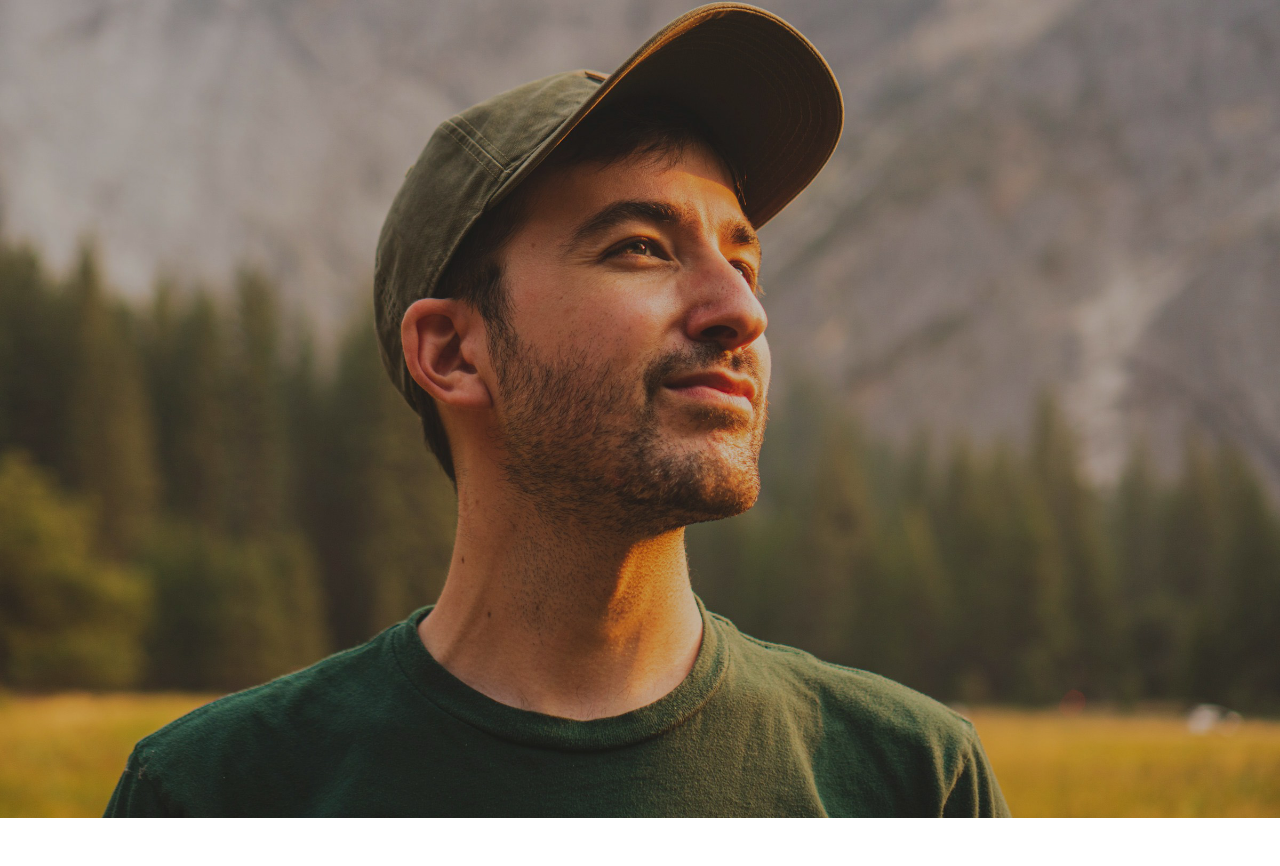
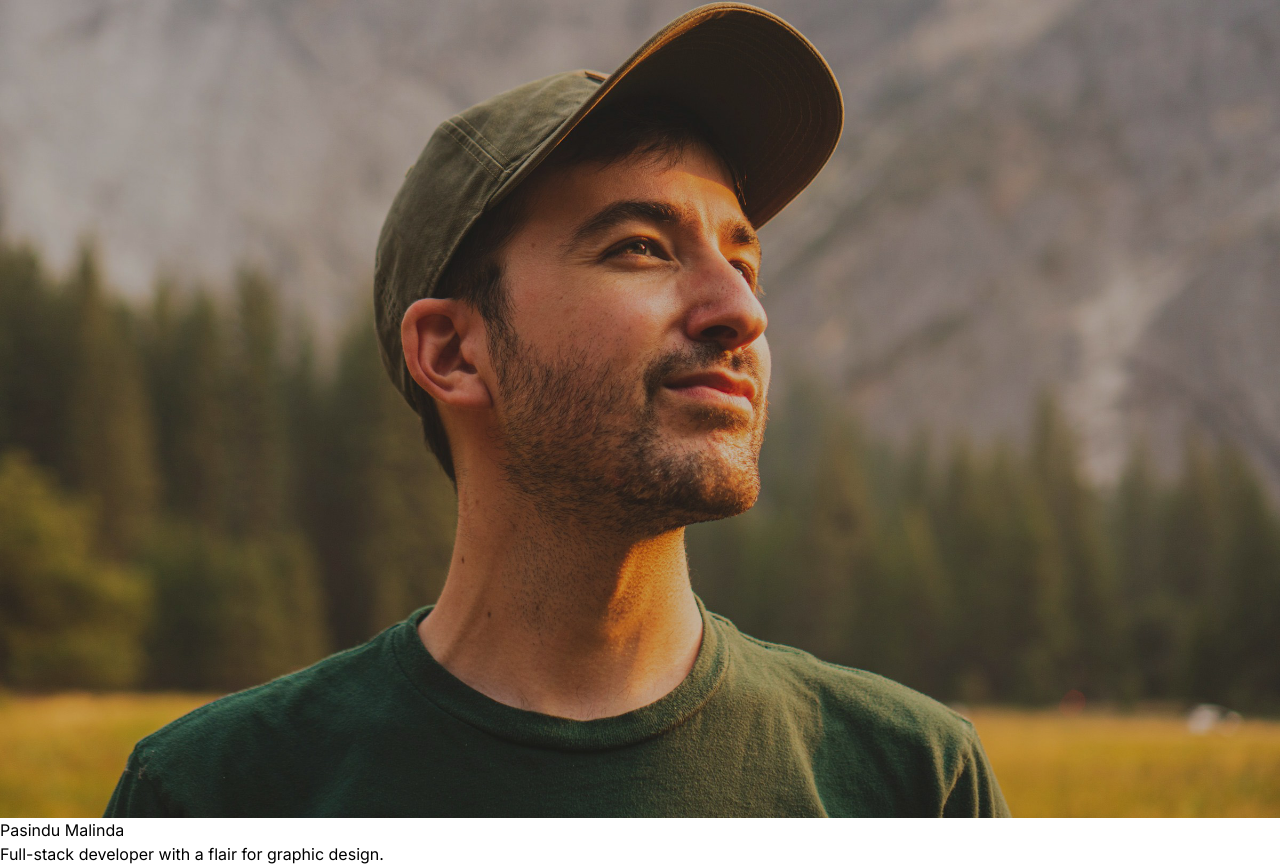
Before and after one commit to PasinduM0056/Pasindu-Malinda-Portfolio-React-Js, a React (Vite) app: page / in a window 1280 px wide. Shown: the part 263-1129 px from the top of the page. Before the commit the page ends 1081 px from the top, so only its background shows below. Built offline with nearby package versions, Linux system fonts and the light colour scheme.

Commit message:
Hero section

```diff
--- a/src/App.jsx
+++ b/src/App.jsx
@@ -1,12 +1,14 @@
 import React from 'react'
 import NavBar from "./components/Navbar"
 import HeroSection from './components/HeroSection'
+import About from './components/About'
 
 const App = () => {
   return (
     <main className='overflow-x-hidden bg-black tracking-tighter text-gray-200 antialiased'>
       <NavBar />
       <HeroSection />
+      <About />
     </main>
   )
 }
--- /dev/null
+++ b/src/components/About.jsx
@@ -0,0 +1,9 @@
+import React from 'react'
+
+const About = () => {
+  return (
+    <div className=''></div>
+  )
+}
+
+export default About
--- a/src/components/HeroSection.jsx
+++ b/src/components/HeroSection.jsx
@@ -1,13 +1,20 @@
 import React from 'react'
-import {PROFILE} from "../constants"
+import { PROFILE } from "../constants"
 import profilePic from "../assets/robertButcher1.jpg"
 
 const HeroSection = () => {
   return (
     <>
-    <div className='relative flex min-h-screen items-end justify-center' id='hero'>
+      <div className='relative flex min-h-screen items-end justify-center' id='hero'>
         <img src={profilePic} alt={PROFILE.name} className='absolute inset-0 z-10 h-full w-full object-cover' />
-    </div>
+        <div className='absolute inset-0 z-10 bg-gradient-to-b from-transparent from-60% to-black lg:from-30%'></div>
+        <div className='z-20 mx-4 max-w.3xl pb-20'>
+            <h1 className='text-5xl font-semibold uppercase tracking-wide md:text-7xl'>
+                {PROFILE.name}
+            </h1>
+            <p className='pt-2 font-semibold'>{PROFILE.info}</p>
+        </div>
+      </div>
     </>
   )
 }
--- a/src/constants/index.jsx
+++ b/src/constants/index.jsx
@@ -38,7 +38,7 @@ export const NAVIGATION_LINKS = [
 ];
 
 export const PROFILE = {
-  name: "Robert Butcher",
+  name: "Pasindu Malinda",
   info: "Full-stack developer with a flair for graphic design.",
 };
 
```
